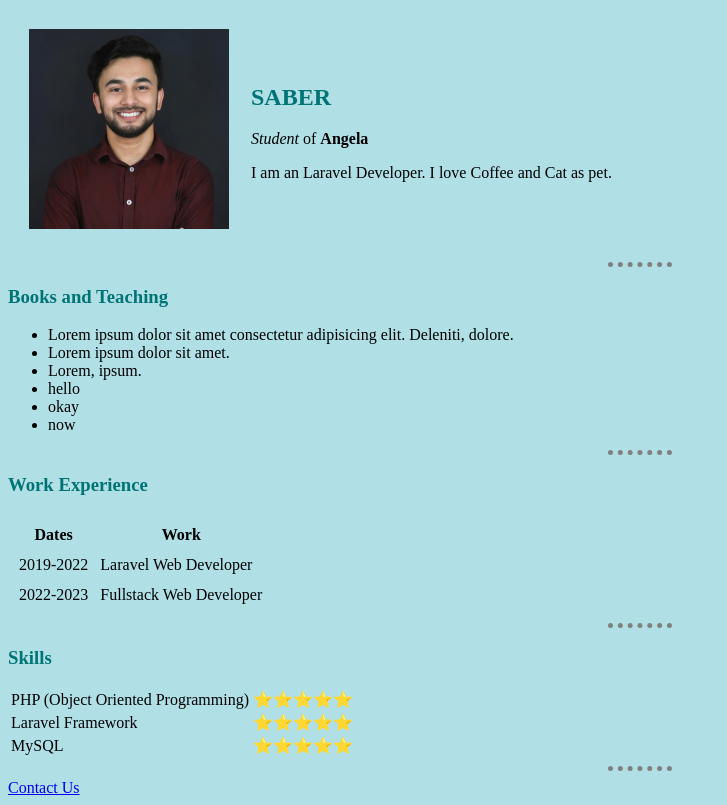
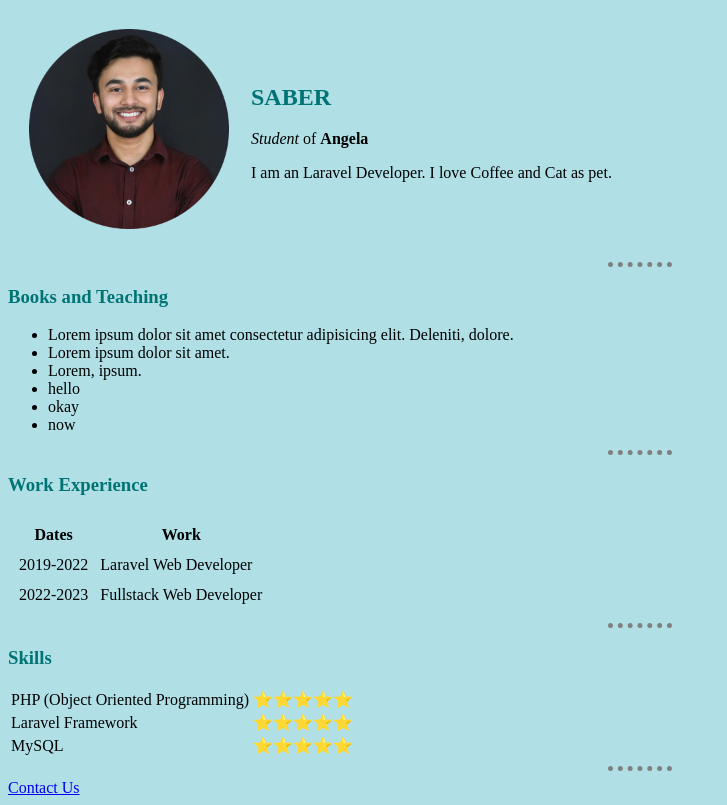
Before and after one commit to SaaberDev/html-practice, a plain HTML site: page index.html in a window 1280 px wide. Shown: the whole page, without its empty margins (0-727 px from the left). Drawn offline with Linux system fonts and the light colour scheme.

Commit message:
cropped image to circle

```diff
--- a/index.html
+++ b/index.html
@@ -10,7 +10,7 @@
     <table cellspacing="20">
         <tr>
             <td>
-                <img src="img/SABER_SQUARE.jpg" alt="Saber Profile Picture" width="200" height="200">
+                <img src="img/profile.png" alt="Saber Profile Picture" width="200" height="200">
             </td>
 
             <td>
```
Also changed, not shown: img/SABER_SQUARE.jpg (deleted), img/profile.png (added).
